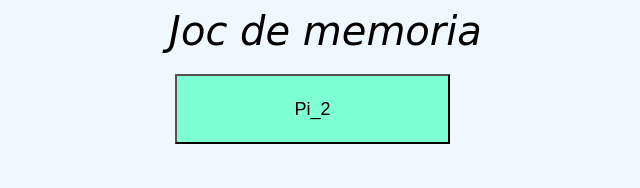
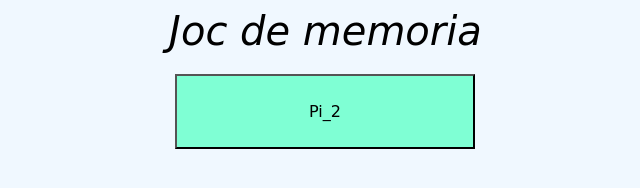
Before and after one commit to enricbesora/EnricBesora-p_individual, a plain HTML site: page index.html in a window 1280 px wide. Shown: the whole page, without its empty margins (368-1008 px from the left). Drawn offline with Linux system fonts and the light colour scheme.

Commit message:
Button main hover activat

```diff
--- a/main.css
+++ b/main.css
@@ -2,12 +2,18 @@
     background-color: aquamarine;
     grid-column: 6;
     grid-row: 2;
+    width: 300px;
+    height: 75px;
+    font-size: 16px;
+    font-family: cursive;
+}
+.button-menu:active {
     font-size: 18px;
     width: 275px;
     height: 70px;
-    background-color: aquamarine;
 }
-.button-menu:active {
+
+.button-menu:hover:not(:active) {
     font-size: 22px;
     width: 325px;
     height: 85px;
```
